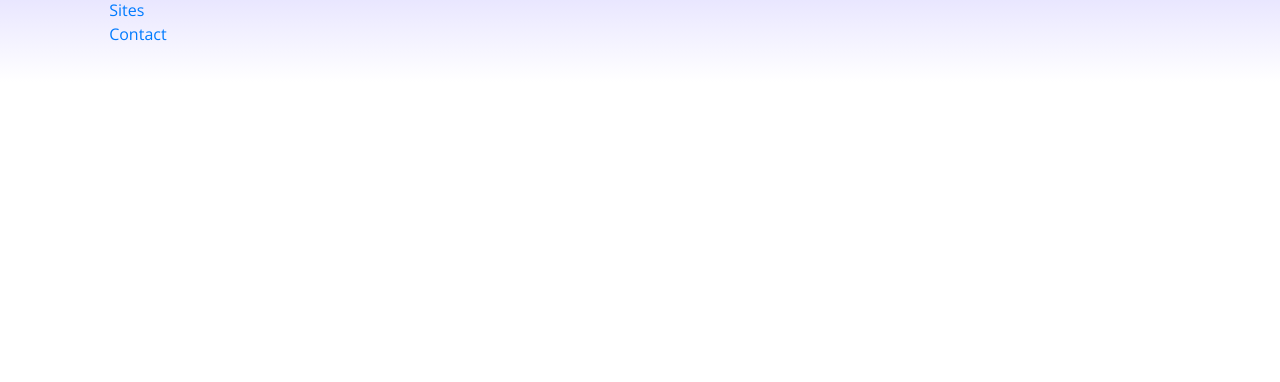
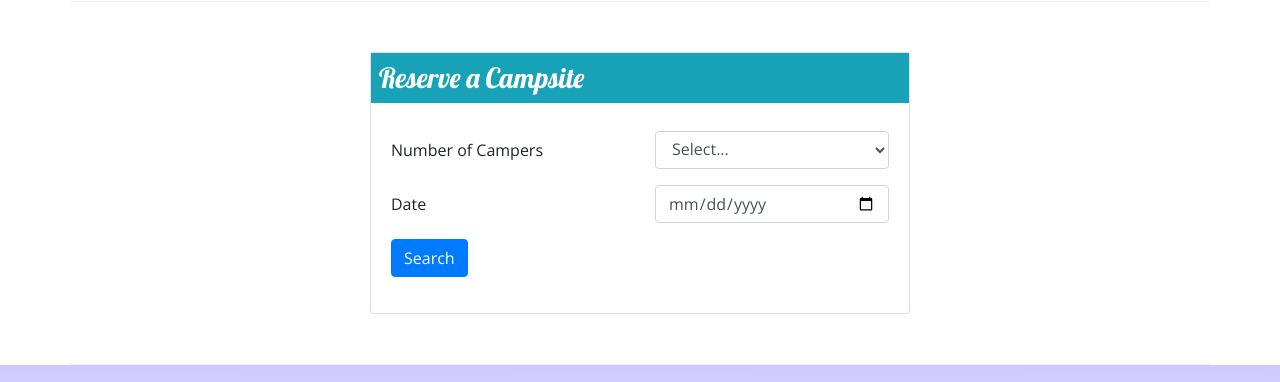
Before and after one commit to natezimm/bootstrap-site, a website: page index.html in a window 1280 px wide. Shown: the part 1151-1533 px from the top of the page. Before the commit the page ends 1233 px from the top, so only its background shows below. Drawn offline with nearby package versions, Linux system fonts and the light colour scheme.

Commit message:
Index Updates

```diff
--- a/index.html
+++ b/index.html
@@ -29,6 +29,9 @@
                 <div class="col">
                     <h1>NuCamp</h1>
                     <h2>a better way to camp</h2>
+                </div>
+                <div class="col-md-4 col-xl-2 mt-4">
+                    <a href="#reserveForm" class="text-nowrap"><button class="btn btn-info btn-lg">Reserve Campsite</button></a>
                 </div>
             </div>
         </div>
@@ -72,8 +75,14 @@
                 <h2>Featured Campsites</h2>
             </div>
             <div class="col">
-                <h3>React Lake Campground</h3>
-                <p class="d-none d-sm-block">Nestled in the foothills of the Chrome Mountains, this campground on the shores of the pristine React Lake is a favorite for fly fishers.</p>
+                <div class="media">
+                    <div class="media-body align-self-center">
+                        <h3>React Lake Campground</h3>
+                        <p class="d-none d-sm-block">Nestled in the foothills of the Chrome Mountains, this campground on the shores of the pristine React Lake is a favorite for fly fishers.</p>
+                    </div>
+                    <img class="d-flex ml-3 img-thumbnail" src="img/react-lake-thumb.jpg" alt="react lake thumbnail">
+                </div>
+
             </div>
         </div>
 
@@ -87,6 +96,43 @@
                     <div class="media-body align-self-center">
                         <h3>Bootstrap Outfitters</h3>
         				<p class="d-none d-sm-block">Bootstrap Outfitters supplies you with gear you need at prices you can't beat.</p>
+                    </div>
+                </div>
+            </div>
+        </div>
+
+        <div class="row row-content">
+            <div class="col-sm-6 mx-auto">
+                <div class="card">
+                    <h3 class="bg-info text-white p-2">Reserve a Campsite</h3>
+                    <div class="card-body">
+                        <form id="reserveForm">
+                            <div class="form-group row">
+                                <label class="col-sm-6 col-form-label" for="numCampers">Number of Campers</label>
+                                <div class="col-sm-6">
+                                    <select class="form-control" name="numCampers" id="numCampers">
+                                        <option value="0">Select...</option>
+                                        <option value="1">1</option>
+                                        <option value="2">2</option>
+                                        <option value="3">3</option>
+                                        <option value="4">4</option>
+                                        <option value="5">5</option>
+                                        <option value="6">6</option>
+                                    </select>
+                                </div>
+                            </div>
+                            <div class="form-group row">
+                                <label class="col-sm-6 col-form-label" for="date">Date</label>
+                                <div class="col-sm-6">
+                                    <input class="form-control" type="date" id="date" name="date" placeholder="mm/dd/yyyy">
+                                </div>
+                            </div>
+                            <div class="form-group row">
+                                <div class="col">
+                                    <button class="btn btn-primary" type="submit">Search</button>
+                                </div>
+                            </div>
+                        </form>
                     </div>
                 </div>
             </div>
```
